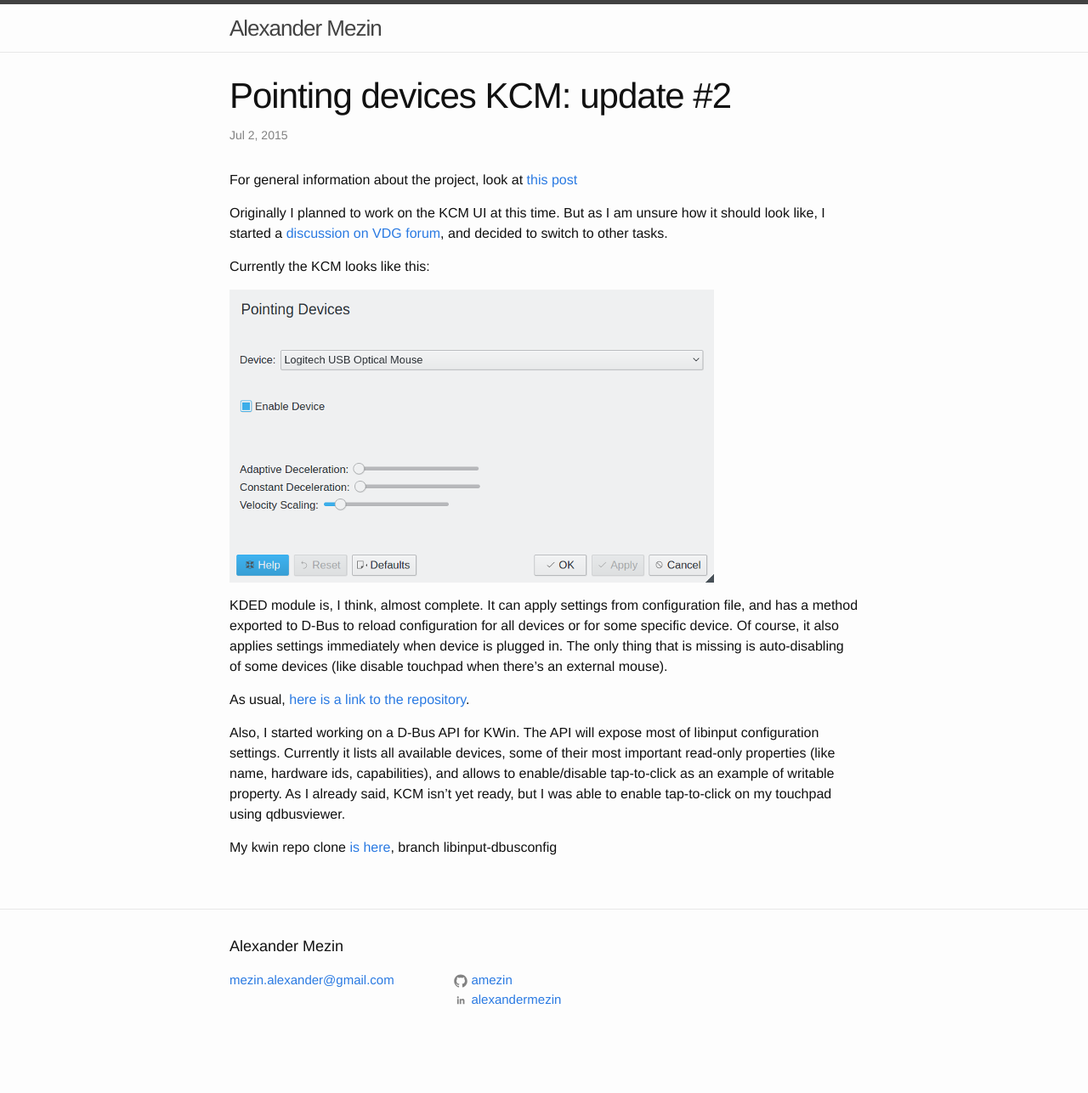
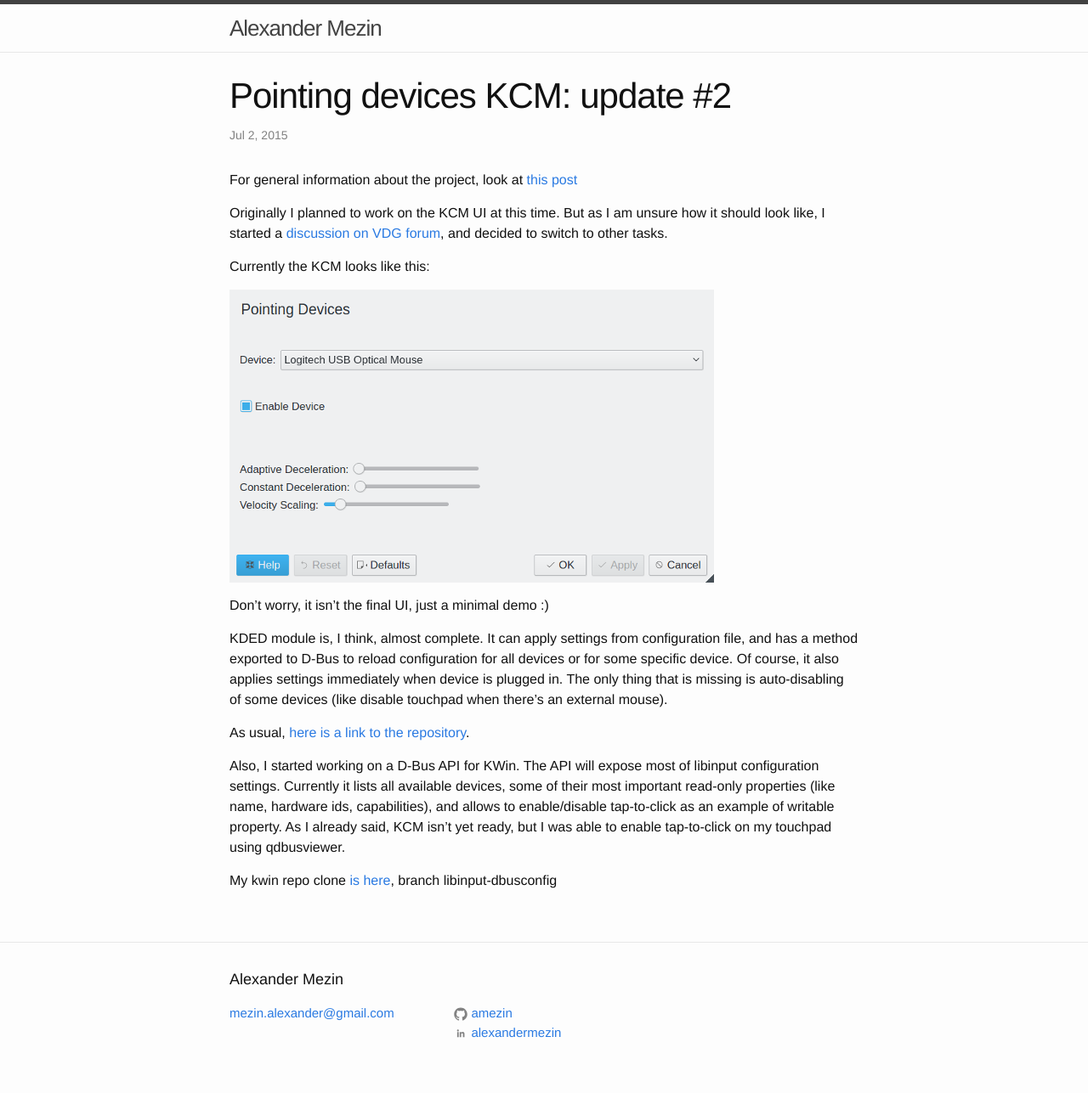
Before and after one commit to amezin/amezin.github.io, a Jekyll site: the page built from _posts/2015-07-02-gsoc-update-2.markdown, in a window 1280 px wide. Shown: the whole page at 85% size. Built offline with Jekyll 4.4.1, drawn with Linux system fonts in a browser that asks for light colours; comment, search, counter and statistics services are not loaded; before the commit the page ends 1248 px from its top, so only the background shows below that.

Commit message:
Update 2015-07-02-gsoc-update-2.markdown

```diff
--- a/_posts/2015-07-02-gsoc-update-2.markdown
+++ b/_posts/2015-07-02-gsoc-update-2.markdown
@@ -13,6 +13,8 @@ Currently the KCM looks like this:
 
 ![KCM screenshot](/images/kcm.png)
 
+Don't worry, it isn't the final UI, just a minimal demo :)
+
 KDED module is, I think, almost complete. It can apply settings from configuration file, and has a method exported to D-Bus to reload configuration for all devices or for some specific device. Of course, it also applies settings immediately when device is plugged in. The only thing that is missing is auto-disabling of some devices (like disable touchpad when there's an external mouse).
 
 As usual, [here is a link to the repository](http://quickgit.kde.org/?p=scratch%2Falexandermezin%2Fpointing-devices-kcm.git).
```
